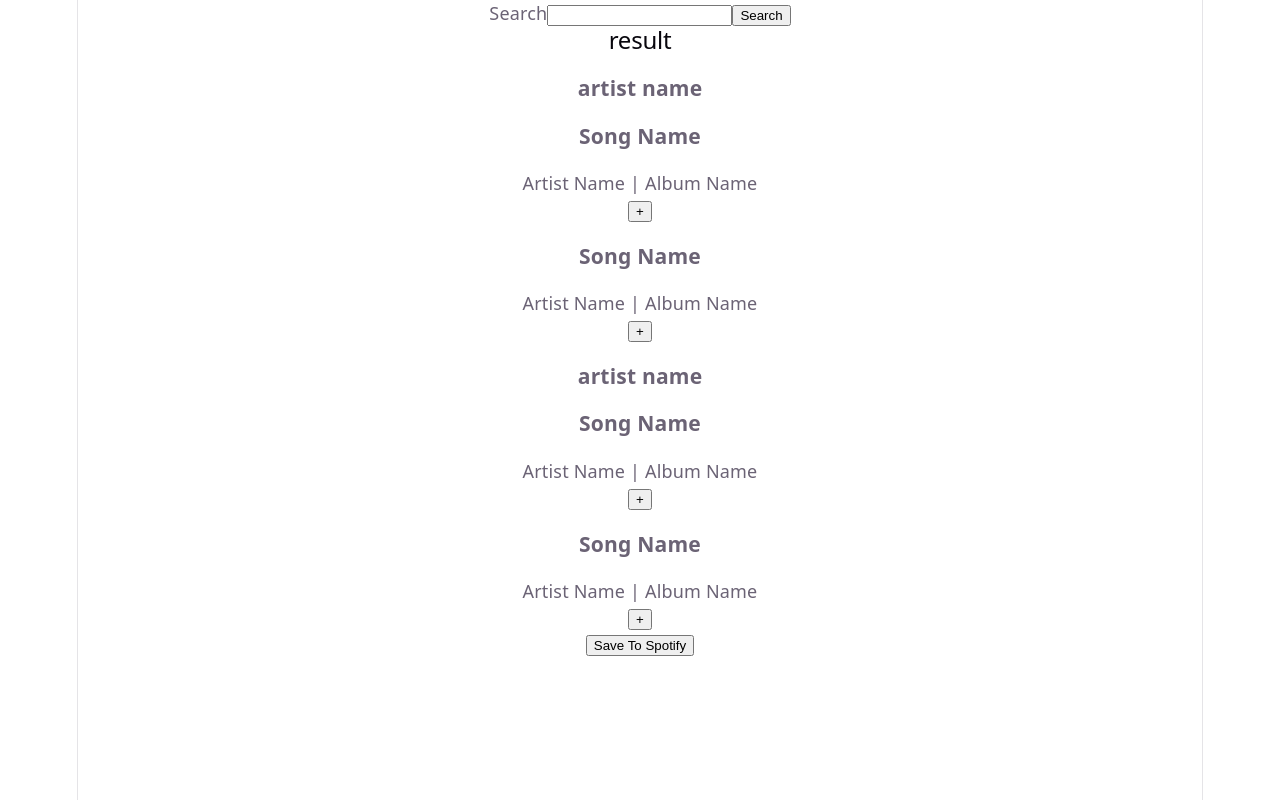
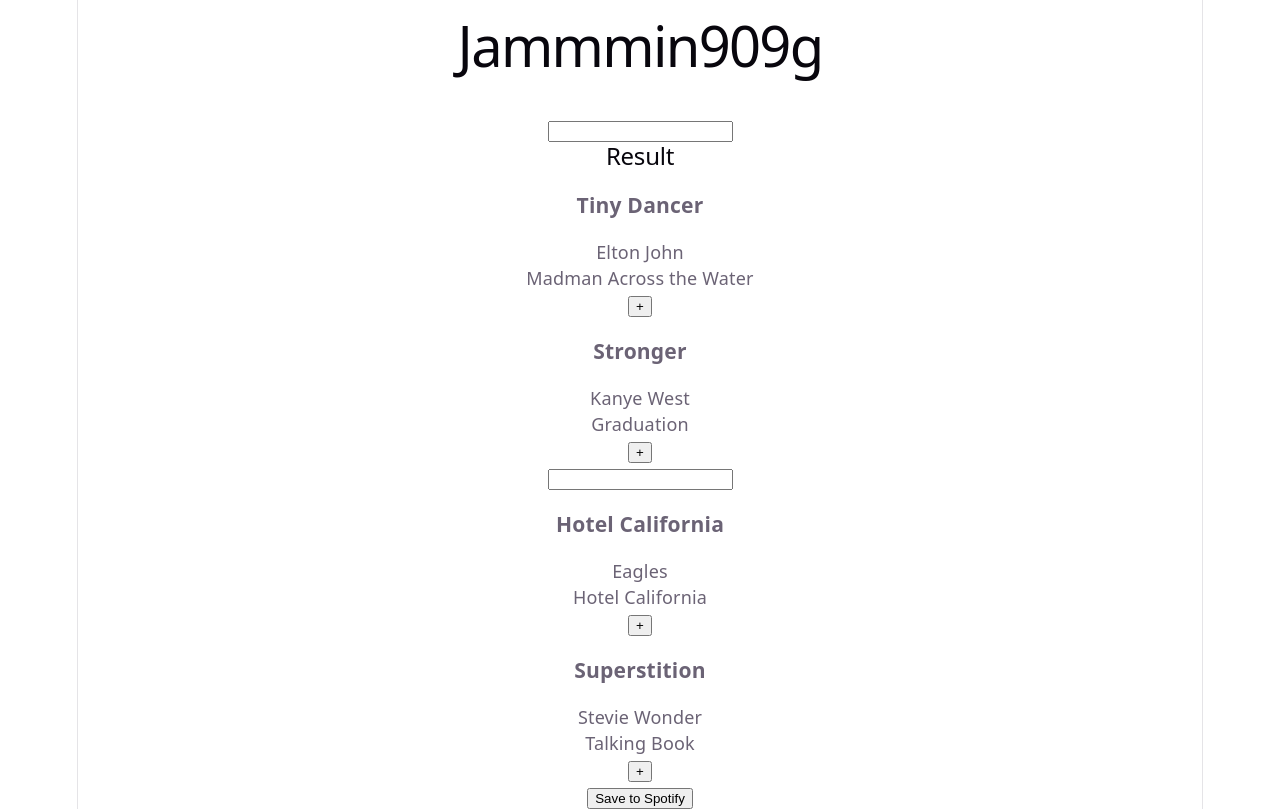
Before and after one commit to Hadinull/project-CODE-13_Playlist-App, a React (Vite) app: page / in a window 1280 px wide. Built offline with nearby package versions, Linux system fonts and the light colour scheme.

Commit message:
fixing+starting new static files

```diff
--- a/src/App.jsx
+++ b/src/App.jsx
@@ -1,13 +1,30 @@
 import {useState} from 'react';
+import SearchResults from './SearchResults';
 import SearchBar from './SearchBar';
-import SearchResults from './SearchResults';
 import PlayList from './Playlist';
+
+{/*the const searchResults will be passed to SearchResults as a distructing prop*/}
+const searchResultsMock = [
+  { id: 1, name: 'Tiny Dancer', artist: 'Elton John', album: 'Madman Across the Water' },
+  { id: 2, name: 'Stronger', artist: 'Kanye West', album: 'Graduation' }
+];
+
+const playlistMock = [
+  { id: 3, name: 'Hotel California', artist: 'Eagles', album: 'Hotel California' },
+  { id: 4, name: 'Superstition', artist: 'Stevie Wonder', album: 'Talking Book' }
+];
 function App(){
   return(
     <div>
- <SearchBar />
- <SearchResults />
- <PlayList />
+      <h1>Jammmin909g</h1>
+      <br/>
+      <label htmlFor="search"></label>
+      <input id="search" name="search" type="text" />
+      {/* here we render searchResult in app and we gave it the distructing {userSearchResult} prop
+      that will be passed to SearchResults component file*/}
+      <SearchResults userSearchResult={searchResultsMock} />
+      <PlayList list={playlistMock}/>
+
 </div>
   )
 }
--- a/src/PlayList.jsx
+++ b/src/PlayList.jsx
@@ -1,11 +1,13 @@
 import {useState} from 'react';
-import TrackList from './Tracklist';
-function PlayList(){
+import TrackList from './TrackList';
+function PlayList( { list } ){
 
     return(
      <div>
-        <TrackList />
-        <button>Save To Spotify</button>
+        <label htmlFor="custom-paly-list"></label>
+        <input id="custom-paly-list" type="text" />
+        <TrackList tracks={ list }/>
+        <button>Save to Spotify</button>
      </div>
     )
 };
--- a/src/SearchBar.jsx
+++ b/src/SearchBar.jsx
@@ -4,9 +4,7 @@
 
     return(
      <div>
-        <label htmlFor="search">Search</label>
-        <input id="search" type="text"/>
-        <button type='submit'>Search</button>
+
      </div>
     );
 };
--- a/src/SearchResults.jsx
+++ b/src/SearchResults.jsx
@@ -1,10 +1,13 @@
 import React from 'react';
-import TrackList from './Tracklist';
-function SearchResults(){
+import TrackList from './TrackList';
+{/*here we get {userSearchResult} from app */}
+function SearchResults( {userSearchResult} ){
     return(
         <div>
-            <h2>result</h2>
-            <TrackList/>
+            <h2>Result</h2>
+{/*and here we pass that to tacklist as a new distructing prop "tracks" will be set = to { userSearchResult }*/}
+            <TrackList tracks={ userSearchResult }/>
+
         </div>
     )
 }
--- a/src/Track.jsx
+++ b/src/Track.jsx
@@ -1,11 +1,13 @@
-import {useState} from 'react';
-function Track(){
-
+import React from 'react';
+{/*here we get track as its own track distructing prop */}
+function Track( {track} ){
     return(
      <div>
-        <h3>Song Name</h3>
-        <p>Artist Name | Album Name</p>
-        <button className="Track-action">+</button>
+        {/*here we have track to accses the const serachResult from app. */}
+      <h3>{track.name}</h3>
+      <p>{track.artist}</p>
+      <p>{track.album}</p>
+      <button>+</button>
      </div>
     )
 };
--- a/src/TrackList.jsx
+++ b/src/TrackList.jsx
@@ -1,13 +1,17 @@
 import {useState} from 'react';
 import Track from './Track';
-
-function TrackList(){
-
+{/* here tracklist now have the prop "tracks" and tracks has been set to searchResult*/}
+function TrackList( {tracks }){
     return(
      <div>
-        <h3>artist name</h3>
-        <Track />
-      <Track />
+        {/*now we here we open tracks if its true. and then we use the method .map() so we can loop
+        in the array and get the song id and track is its own prop now since its the last there */}
+      {tracks?.map((song)=>(
+        <Track key={song.id} track={song} />
+      ))
+
+
+      }
      </div>
     )
 };
```
